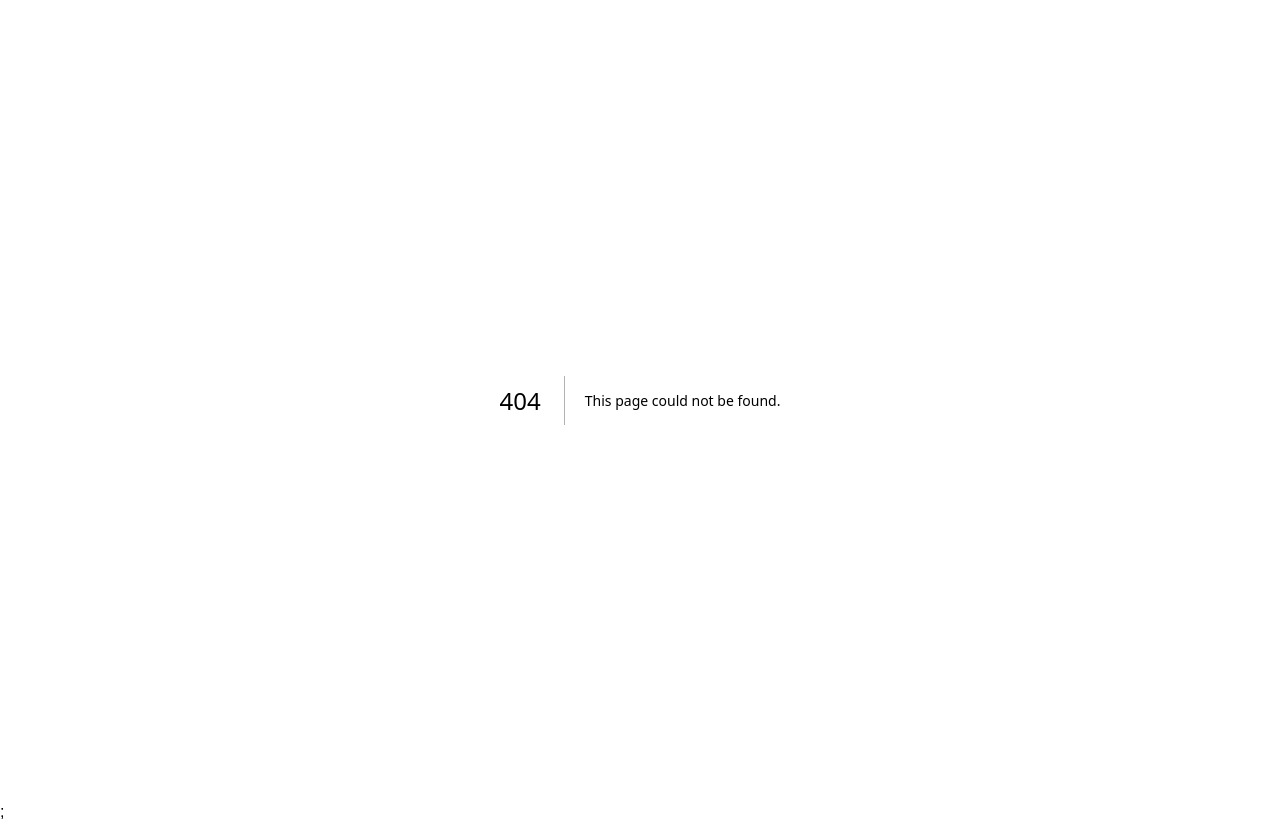
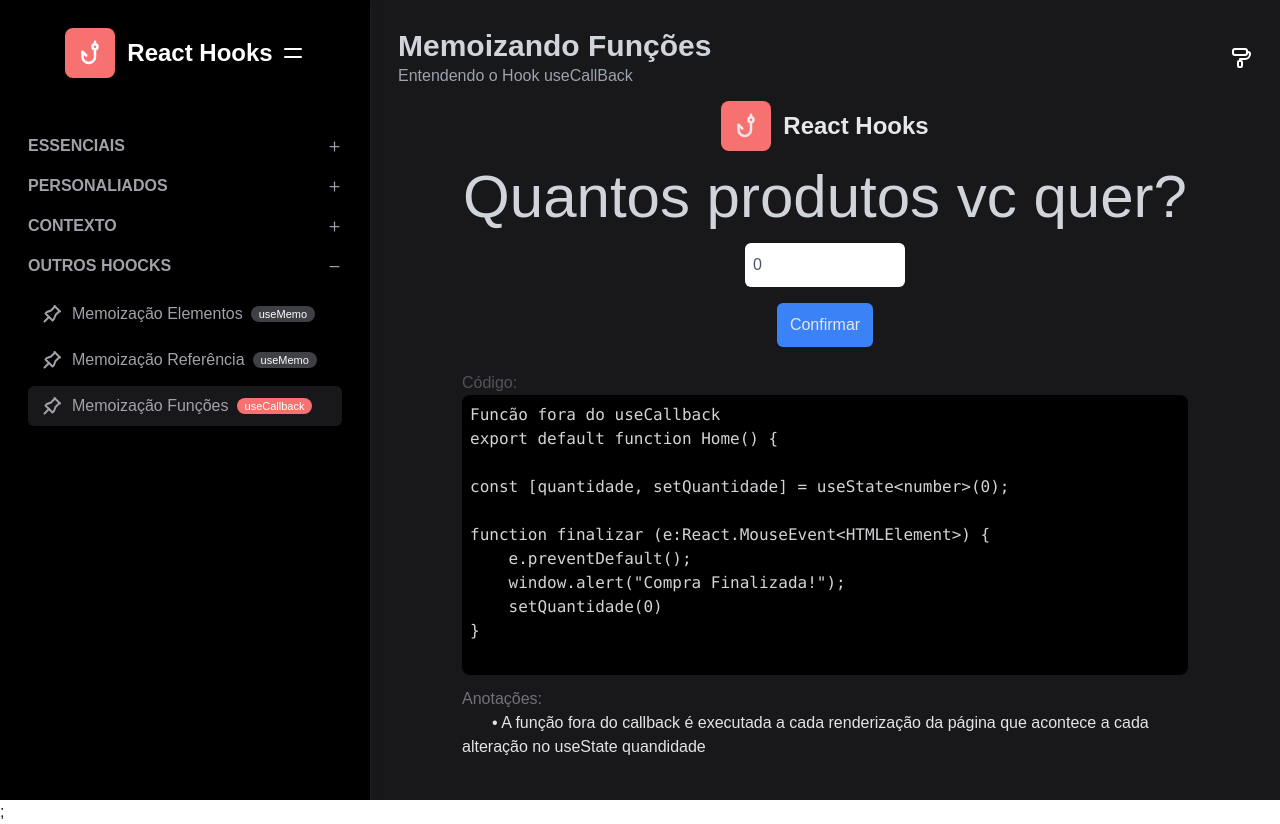
Before and after one commit to joaomelchiors/react-hook, a Next.js app: page /outros/memoizandoFuncoes in a window 1280 px wide. Before the commit this address had no page. Built offline with nearby package versions, Linux system fonts and the light colour scheme.

Commit message:
até a aula useCallback

```diff
--- a/src/components/formulario/InputFormatado.tsx
+++ b/src/components/formulario/InputFormatado.tsx
@@ -10,6 +10,9 @@ interface InputFormatadoProps {
 }
 
 export default function InputFormatado(props:InputFormatadoProps) {
+
+
+
     return(
         <>
             {props.label && (
--- a/src/components/templates/Botao.tsx
+++ b/src/components/templates/Botao.tsx
@@ -8,13 +8,13 @@ interface BotaoProps {
     className?: string
     backGroundColor?: string
     redondo?: boolean
-    onClick?: () => void
+    onClick?: (event: React.MouseEvent<HTMLButtonElement>) => void
     tamanho: Tamanho
 }
 
 export default function Botao(props:BotaoProps) {
 
-
+    console.log("Renderizei botão")
 
     return (
         <button id="renderBotao" onClick={props.onClick}
--- a/src/components/templates/Logo.tsx
+++ b/src/components/templates/Logo.tsx
@@ -12,6 +12,8 @@ interface LogoProps {
 
 export default function Logo(props:LogoProps) {
     const contextTema = useTema()
+
+    console.log("renderizei logo")
 
     if(!contextTema) {
         return <p>Não há contextTema</p>
--- a/src/components/templates/MenuPrincipal.tsx
+++ b/src/components/templates/MenuPrincipal.tsx
@@ -42,6 +42,8 @@ export default function MenuPrincipal() {
         }
     }, [tamanho, setTrue, setFalse])
     */
+
+    console.log("renderizei menu principal")
 
     function renderizarItems(listItems:MenuItem[]):NonNullable<ReactNode>{
         return listItems.map((items:MenuItem) => (
--- /dev/null
+++ b/src/components/templates/PasseiAqui.tsx
@@ -0,0 +1,8 @@
+export default function PasseiAqui() {
+
+    console.log("Renderizei Passei Aqui")
+
+    return (
+        <div>Passei Aqui</div>
+    )
+}
--- /dev/null
+++ b/src/components/templates/PasseiAquiTambem.tsx
@@ -0,0 +1,8 @@
+export default function PasseiAquiTambém() {
+
+    console.log("Renderizei passei aqui também")
+
+    return (
+        <div>Passei Aqui Também</div>
+    )
+}
--- a/src/data/listaSecao.tsx
+++ b/src/data/listaSecao.tsx
@@ -1,10 +1,10 @@
-import { IconAppWindow, IconArrowsLeftRight, IconBug, IconDimensions, IconFunction, IconLetterCase, IconLock, IconMathGreater, IconNumbers, IconRefreshAlert, IconSection, IconShoppingCart, IconShoppingCartOff, IconUsers } from "@tabler/icons-react"
+import { IconAppWindow, IconArrowsLeftRight, IconBug, IconDimensions, IconFunction, IconLetterCase, IconLock, IconMathGreater, IconNumbers, IconPin, IconRefreshAlert, IconSection, IconShoppingCart, IconShoppingCartOff, IconUsers } from "@tabler/icons-react"
 
 export const listaSecao =
 [
     {
         titulo: "Essenciais",
-        aberta: true,
+        aberta: false,
         items: [
             {
                 icone: <IconNumbers />,
@@ -70,7 +70,7 @@ export const listaSecao =
     },
     {
         titulo: "Personaliados",
-        aberta: true,
+        aberta: false,
         items: [
             {
                 icone: <IconAppWindow />,
@@ -94,7 +94,7 @@ export const listaSecao =
     },
     {
         titulo: "Contexto",
-        aberta: true,
+        aberta: false,
         items: [
             {
                 icone: <IconShoppingCartOff />,
@@ -115,10 +115,22 @@ export const listaSecao =
         aberta: true,
         items: [
             {
-                icone: <IconShoppingCartOff />,
-                titulo: "Memoização",
+                icone: <IconPin />,
+                titulo: "Memoização Elementos",
                 tag: "useMemo",
                 url: "/outros/memoizacao",
+            },
+            {
+                icone: <IconPin />,
+                titulo: "Memoização Referência",
+                tag: "useMemo",
+                url: "/outros/memoizacao2",
+            },
+            {
+                icone: <IconPin />,
+                titulo: "Memoização Funções",
+                tag: "useCallback",
+                url: "/outros/memoizandoFuncoes",
             },
         ]
     }
--- a/src/pages/outros/memoizacao.tsx
+++ b/src/pages/outros/memoizacao.tsx
@@ -1,19 +1,56 @@
 import InputFormatado from "@/components/formulario/InputFormatado";
 import Display from "@/components/templates/Display";
 import Pagina from "@/components/templates/Pagina";
-import { useState } from "react";
+import { useMemo, useState } from "react";
 
 export default function Memoizacao() {
     const codeHTML = 'Modelo'
 
-    const observacao = 'Modelo'
+    const observacao = `Usar useMemo apenas com***
+    funções puras:***
+        Sem interagir com APIs externas.***
+        Sem manipular o DOM diretamente.***
+        Sem modificar estados ou variáveis fora do escopo local.***
+        ***
+    A memoização é uma técnica para aumentar o desenpenho das aplicações, isso porque uma
+    operação que demora muito tempo, quando a página é rendeirzada ele passa a ser processada e isso intrronpe
+    toda a navegação. A tela fica congelada!!! Isso porque mesmo não tendo alterado os parametros durante a
+    renderização a função será recalculada.***
+    Usando a memoização, agora guarda-se os valores dos paramentros e o resultado para que este só seja calculado
+    após a modificação deles.
+    `
 
     const [numero1, setNumero1] = useState<number>(0)
     const [numero2, setNumero2] = useState<number>(0)
     const [numero3, setNumero3] = useState<number>(0)
     const [numero4, setNumero4] = useState<number>(0)
+    //const [numero5, setNumero5] = useState<number>(0)
 
-    const potencia = numero1 ** numero2
+    /*
+        function potencia() {
+            const future = Date.now() + 3000;
+            while (Date.now() < future);
+            return numero1 ** numero2
+        }
+    */
+
+    //assinatura igual a do useEffect
+    /*
+        useEffect(() => {
+            const future = Date.now() + 3000;
+            while (Date.now() < future);
+            setNumero5(numero1 ** numero2)
+        }, [numero1, numero2]);
+    */
+
+    //assinatura igual a do useEffect
+    const potencia = useMemo(()=>{
+        const future = Date.now() + 1500;
+        while (Date.now() < future);
+        return numero1 ** numero2
+    }, [numero1, numero2])
+
+
     const soma = numero3 + numero4
 
 
@@ -31,8 +68,7 @@ export default function Memoizacao() {
                 <Display texto={
                     <>
                         <span>{numero1}</span>
-                        <sup>{numero2}</sup>
-                        <span>{potencia}</span>
+                        <sup>{numero2}</sup> = <span>{potencia}</span>
                     </>
                 }/>
                 <div className="flex gap-4">
--- /dev/null
+++ b/src/pages/outros/memoizacao2.tsx
@@ -0,0 +1,57 @@
+import Pagina from "@/components/templates/Pagina";
+import { useEffect, useMemo, useState } from "react";
+
+export default function Home() {
+    const codeHTML = `const themStyle = useMemo( () => {
+return {
+    backgroundColor: dark ? 'black' : 'white',
+    color: dark ? 'white' : 'black'
+}
+}, [dark])
+
+useEffect(() => console.log('Renderizei ThemStyle'), [themStyle])
+`
+
+    const observacao = `Uma segunda abordagem para o useMemo é o fato de que a cada nova renderização, um
+    uma variável definida no escopo da função, será motanda na memória, mesmo ela sendo igual como por
+    exemplo o const themStyle. Ou seja o useEffect que é chamado após a execução da mudança da variável,
+    será executado a cada nova renderização, pois o javaScript não compara conteudo e sim referência e mesmo
+    o conteúdo sendo igual ele terá diferença na referência e será visto pelo useEffect como modificado.***
+    Ao aplicar useMemo o themStyle só passa ser modificado a cada alteração de dark e com isso não é criado nova
+    referencia.`
+
+    const [number, setNumber] = useState<number>(0)
+    const [dark, setDark] = useState<boolean>(false)
+    const doubleNumber = useMemo( () => slowFunction(number), [number])
+
+    //https://www.youtube.com/watch?v=THL1OPn72vo
+    const themStyle = useMemo( () => {
+        return {
+            backgroundColor: dark ? 'black' : 'white',
+            color: dark ? 'white' : 'black'
+        }
+    }, [dark])
+
+    useEffect(() => console.log('Renderizei ThemStyle'), [themStyle])
+
+    return (
+        <Pagina
+            titulo={"Memoizando"}
+            subtitulo={"Memoizando variáveis para não sofrer renderizações a cada atualização"}
+            codigoHTML={codeHTML}
+            observacao={observacao}
+        >
+            <input className="w-1/3 text-black px-2"
+            type="number" value={number} onChange={( e ) => setNumber(parseInt(e.target.value))} />
+            <button className="bg-zinc-600 hover:bg-zinc-700 rounded-md px-7 py-2 border-2 hover:border-zinc-500 m-3"
+            onClick={() => setDark(!dark)}>Change Theme</button>
+            <div className="w-1/3 px-2" style={themStyle}>{doubleNumber}</div>
+        </Pagina>
+  );
+}
+
+function slowFunction(num: number):number {
+    console.log('Calling Slow Function')
+    for (let i = 0 ; i <= 1000000000; i++) {}
+    return num * 2
+}
--- /dev/null
+++ b/src/pages/outros/memoizandoFuncoes.tsx
@@ -0,0 +1,57 @@
+import InputFormatado from "@/components/formulario/InputFormatado";
+import Botao from "@/components/templates/Botao";
+import Display from "@/components/templates/Display";
+import Logo from "@/components/templates/Logo";
+import Pagina from "@/components/templates/Pagina";
+import { useState } from "react";
+
+export default function Home() {
+    const codeHTML = `Funcão fora do useCallback
+export default function Home() {
+
+const [quantidade, setQuantidade] = useState<number>(0);
+
+function finalizar (e:React.MouseEvent<HTMLElement>) {
+    e.preventDefault();
+    window.alert("Compra Finalizada!");
+    setQuantidade(0)
+}
+
+`
+
+    const observacao = `A função fora do callback é executada a cada renderização da página que acontece a cada alteração no useState
+    quandidade`
+
+    const [quantidade, setQuantidade] = useState<number>(0);
+
+    function finalizar (e:React.MouseEvent<HTMLElement>) {
+        console.log("passei aqui")
+        e.preventDefault();
+        window.alert("Compra Finalizada!");
+        setQuantidade(0)
+    }
+
+
+    return (
+        <Pagina
+            titulo={"Memoizando Funções"}
+            subtitulo={"Entendendo o Hook useCallBack"}
+            codigoHTML={codeHTML}
+            observacao={observacao}
+        >
+            <Logo />
+            <Display texto="Quantos produtos vc quer?" />
+            <form>
+                <div className="flex flex-col justify-center items-center">
+                    <InputFormatado
+                        valor={quantidade}
+                        tipo="number"
+                        onInput={(e:React.ChangeEvent<HTMLInputElement>) =>
+                            setQuantidade(Number(e.target.value))}></InputFormatado>
+                    <Botao texto="Confirmar" onClick={(e:React.MouseEvent<HTMLElement>) =>
+                            finalizar(e)} tamanho={"base"} className="w-24 mt-4"></Botao>
+                </div>
+            </form>
+        </Pagina>
+  );
+}
--- /dev/null
+++ b/src/pages/outros/renderizei.tsx
@@ -0,0 +1,18 @@
+import InputFormatado from "@/components/formulario/InputFormatado";
+import PasseiAqui from "@/components/templates/passeiAqui";
+import PasseiAquiTambém from "@/components/templates/PasseiAquiTambem";
+import React, { useState } from "react";
+
+export default function RenderizeiPagina() {
+
+    const [quantidade, setQuantidade] = useState<number>(0)
+
+    return (
+        <div>
+            <InputFormatado tipo={"number"} valor={quantidade}
+                onInput={(e: React.ChangeEvent<HTMLInputElement>) => setQuantidade(Number(e.target.value)) }/>
+            <PasseiAqui/>
+            <PasseiAquiTambém/>
+        </div>
+    )
+}
```
